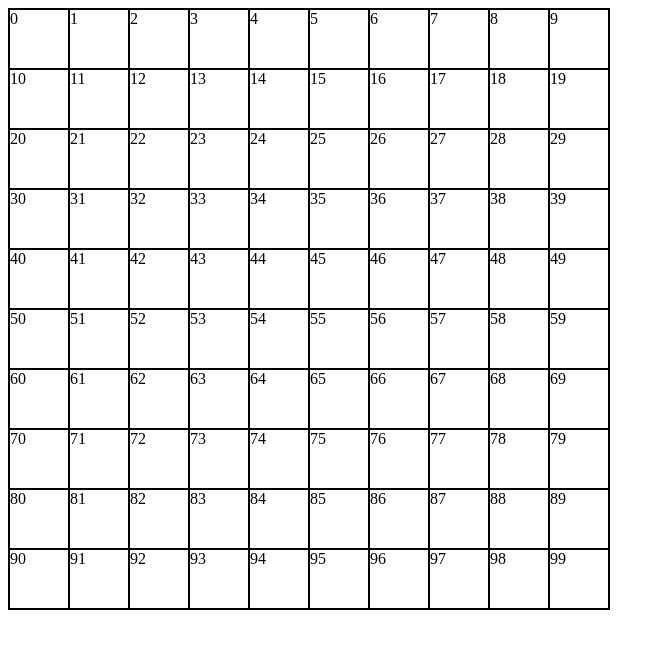
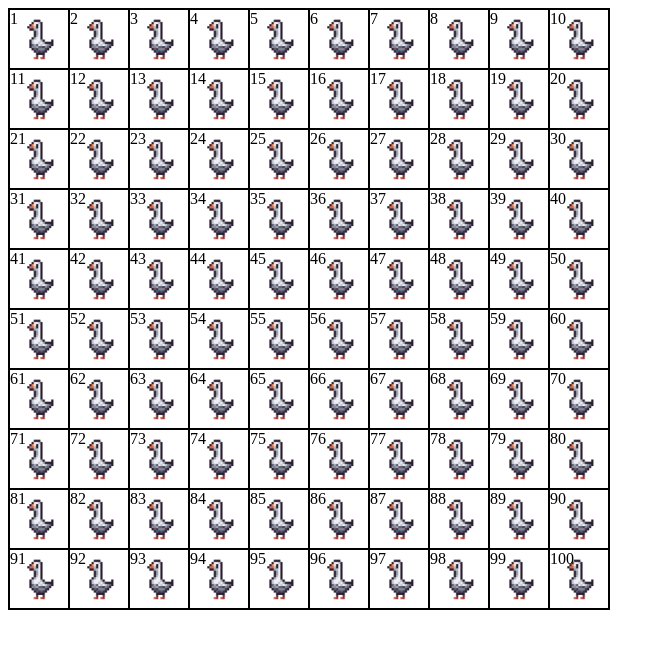
Before and after one commit to zainnalthamer/whack-a-duck, a plain HTML site: page index.html in a window 1280 px wide. Shown: the whole page, without its empty margins (0-665 px from the left). Drawn offline with Linux system fonts and the light colour scheme.

Commit message:
added duck

```diff
--- a/scripts/app.js
+++ b/scripts/app.js
@@ -3,12 +3,20 @@ function init() {
     function createGrid() {
         const gridElem = document.querySelector(".grid");
 
+        const cells = [];
+        const gridWidth = 10;
+        const numberOfCells = gridWidth * gridWidth;
+
         // for every cell, create a div, then append this cell to our grid
-        for(let i=0; i<100; i++) {
+        for(let i=1; i<=numberOfCells; i++) {
             const cell = document.createElement('div');
+            cell.classList.add('duck');
             cell.textContent = i;
+            cells.push(cell);
             gridElem.appendChild(cell);
         }
+
+        console.log(cells);
     }
 
     createGrid();
--- a/styles/main.css
+++ b/styles/main.css
@@ -11,3 +11,9 @@
     height: 58px;
     border: 1px solid black;
 }
+
+.duck {
+    background-image: url('../assets/Duck.avif');
+    background-size: contain;
+    background-repeat: no-repeat;
+}
```
Also changed, not shown: assets/Duck.avif (added), 1 other file.
